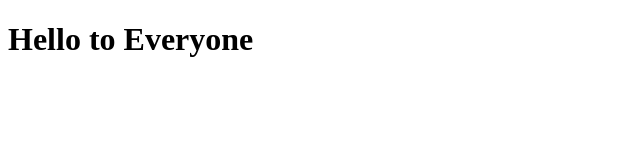
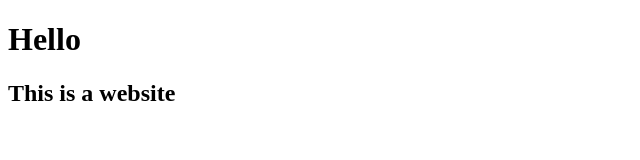
Before and after one commit to atorrez007/git-fun, a plain HTML site: page index.html in a window 1280 px wide. Shown: the whole page, without its empty margins (0-640 px from the left). Drawn offline with Linux system fonts and the light colour scheme.

Commit message:
made changes to the html and header

```diff
--- a/index.html
+++ b/index.html
@@ -4,9 +4,10 @@
     <meta charset="UTF-8" />
     <meta http-equiv="X-UA-Compatible" content="IE=edge" />
     <meta name="viewport" content="width=device-width, initial-scale=1.0" />
-    <title>My Cool Website</title>
+    <title>My Not-So-Cool Website</title>
   </head>
   <body>
-    <h1>Hello to Everyone</h1>
+    <h1>Hello</h1>
+    <h2>This is a website</h2>
   </body>
 </html>
```
